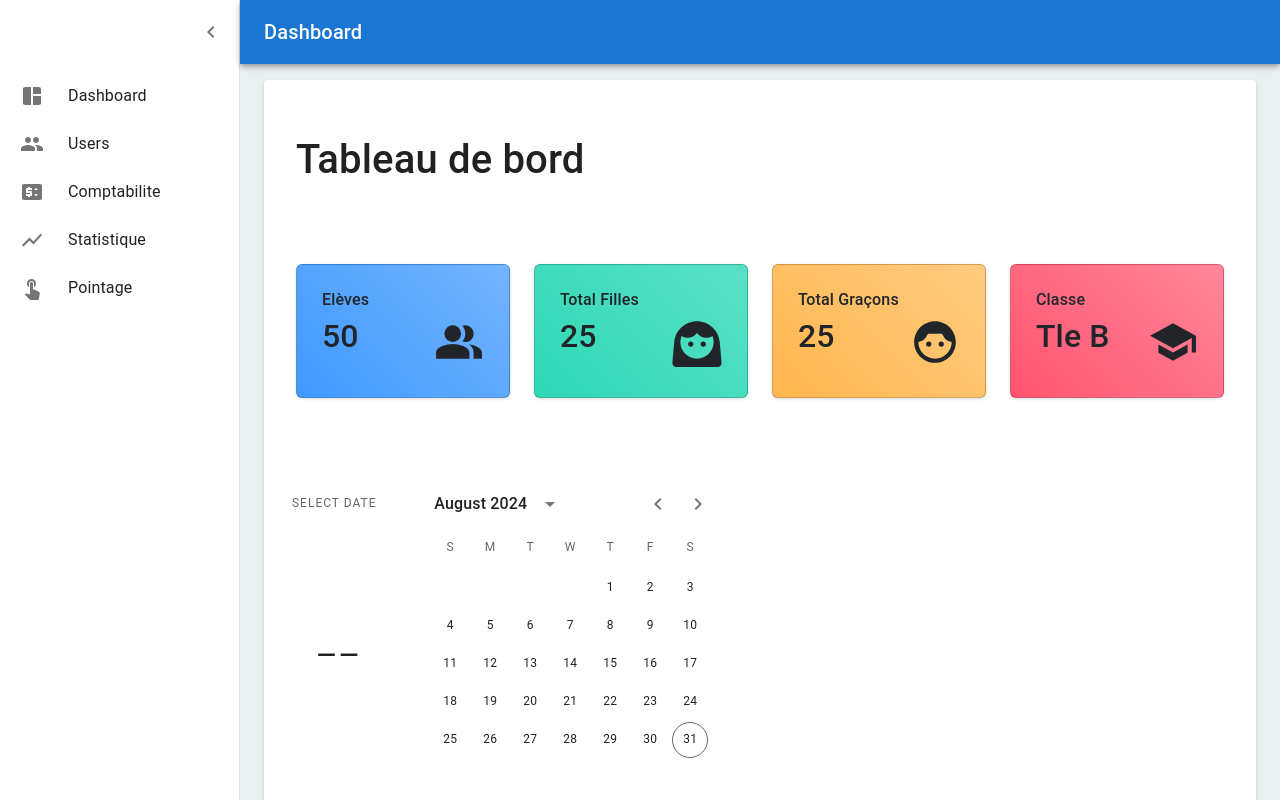
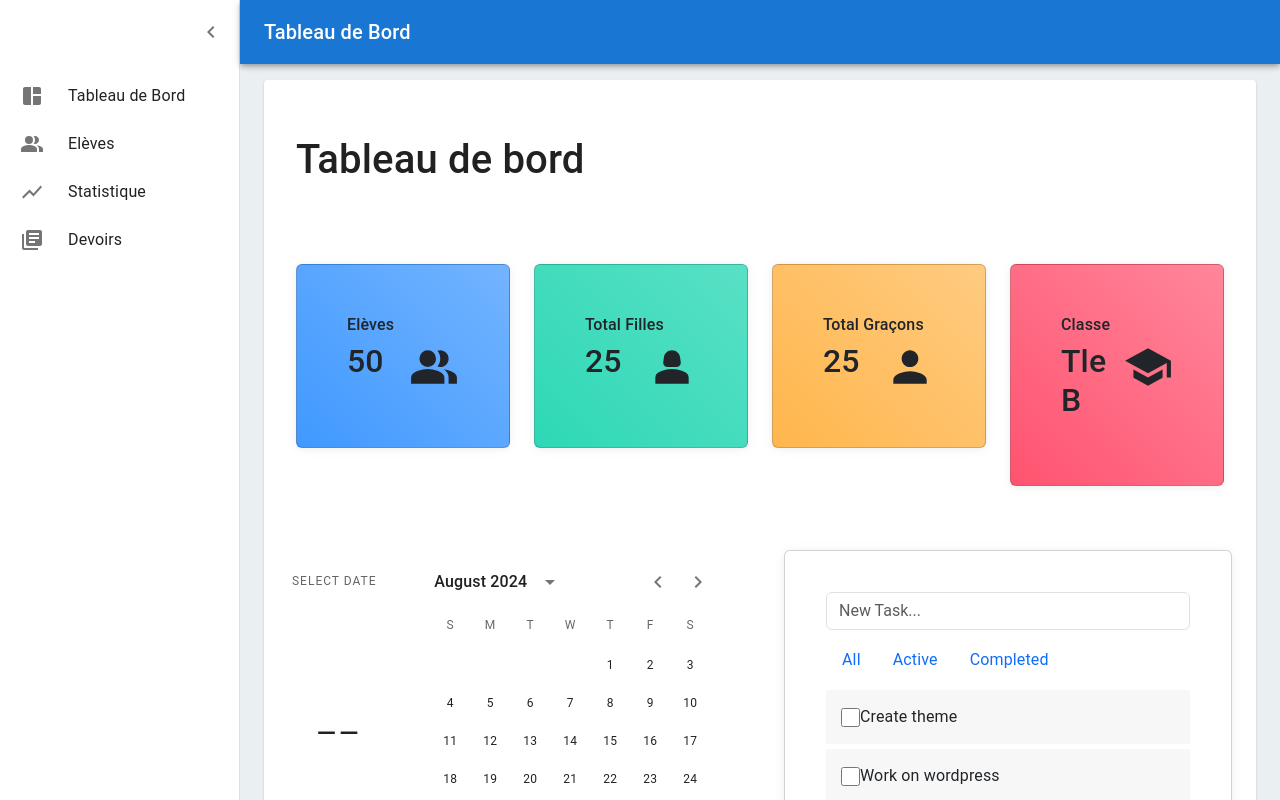
Before and after one commit to thierno-ba04/tache-21, a React (Create React App) app: page / in a window 1280 px wide. Shown: the top 800 px of the page. Built offline with nearby package versions, Linux system fonts and the light colour scheme.

Commit message:
stylisation de la partie liste e des eleves

```diff
--- a/src/App.css
+++ b/src/App.css
@@ -49,3 +49,110 @@
 .f-right {
     float: right;
 }
+
+
+
+
+
+/* todolist*/
+
+body{
+    margin-top:20px;
+    background: #f8f8f8;
+}
+
+.todo-nav {
+    margin-top: 10px
+}
+
+.todo-list {
+    margin: 10px 0
+}
+
+.todo-list .todo-item {
+    padding: 15px;
+    margin: 5px 0;
+    border-radius: 0;
+    background: #f7f7f7
+}
+
+.todo-list.only-active .todo-item.complete {
+    display: none
+}
+
+.todo-list.only-active .todo-item:not(.complete) {
+    display: block
+}
+
+.todo-list.only-complete .todo-item:not(.complete) {
+    display: none
+}
+
+.todo-list.only-complete .todo-item.complete {
+    display: block
+}
+
+.todo-list .todo-item.complete span {
+    text-decoration: line-through
+}
+
+.remove-todo-item {
+    color: #ccc;
+    visibility: hidden
+}
+
+.remove-todo-item:hover {
+    color: #5f5f5f
+}
+
+.todo-item:hover .remove-todo-item {
+    visibility: visible
+}
+
+div.checker {
+    width: 18px;
+    height: 18px
+}
+
+div.checker input,
+div.checker span {
+    width: 18px;
+    height: 18px
+}
+
+div.checker span {
+    display: -moz-inline-box;
+    display: inline-block;
+    zoom: 1;
+    text-align: center;
+    background-position: 0 -260px;
+}
+
+div.checker, div.checker input, div.checker span {
+    width: 19px;
+    height: 19px;
+}
+
+div.checker, div.radio, div.uploader {
+    position: relative;
+}
+
+div.button, div.button *, div.checker, div.checker *, div.radio, div.radio *, div.selector, div.selector *, div.uploader, div.uploader * {
+    margin: 0;
+    padding: 0;
+}
+
+div.button, div.checker, div.radio, div.selector, div.uploader {
+    display: -moz-inline-box;
+    display: inline-block;
+    zoom: 1;
+    vertical-align: middle;
+}
+
+.card {
+    padding: 25px;
+    margin-bottom: 20px;
+    border: initial;
+    border-radius: calc(.15rem - 1px);
+    box-shadow: 0 1px 15px rgba(0,0,0,0.04), 0 1px 6px rgba(0,0,0,0.04);
+}
--- a/src/App.js
+++ b/src/App.js
@@ -4,6 +4,7 @@ import { BrowserRouter , Route, Routes } from 'react-router-dom';
 import Dashboard from './Dashboard';
 import Users from './Users';
 import Statistique from './Statistique';
+import Devoirs from './Devoirs';
 
 
 
@@ -17,6 +18,8 @@ function App() {
           <Route path="/" element={<Dashboard/>} />
           <Route path="/users" element={<Users/>} />
           <Route path="/Statistique" element={<Statistique/>} />
+          <Route path="/Devoirs" element={<Devoirs/>} />
+
 
 
 
--- a/src/Dashboard.js
+++ b/src/Dashboard.js
@@ -3,8 +3,6 @@ import Sidebar from "./Sidebar";
 import { Box, Typography } from "@mui/material";
 import Paper from '@mui/material/Paper';
 import PeopleAltIcon from '@mui/icons-material/PeopleAlt';
-import Face3Icon from '@mui/icons-material/Face3';
-import Face6Icon from '@mui/icons-material/Face6';
 import SchoolIcon from '@mui/icons-material/School';
 import'./App.css';
 
@@ -13,13 +11,16 @@ import { LocalizationProvider } from '@mui/x-date-pickers/LocalizationProvider';
 import { StaticDatePicker } from '@mui/x-date-pickers/StaticDatePicker';
 
 
-
+import PersonIcon from '@mui/icons-material/Person';
+import Person2Icon from '@mui/icons-material/Person2';
 
 
 
 
 
 const Dashboard = () => {
+
+
     return (
         <Box sx={{display:"flex"}}>
         <Sidebar/>
@@ -60,7 +61,7 @@ const Dashboard = () => {
             <div class="card bg-c-green order-card">
                 <div class="card-block">
                     <h6 class="m-b-20">Total Filles</h6>
-                    <h2 class="text-right"><Face3Icon sx={{float:'right',fontSize:50}}/><span>25</span></h2>
+                    <h2 class="text-right"><Person2Icon sx={{float:'right',fontSize:50}}/><span>25</span></h2>
                     <p class="m-b-0"><span class="f-right"></span></p>
                 </div>
             </div>
@@ -70,7 +71,7 @@ const Dashboard = () => {
             <div class="card bg-c-yellow order-card">
                 <div class="card-block">
                     <h6 class="m-b-20">Total Graçons</h6>
-                    <h2 class="text-right"><Face6Icon sx={{float:'right',fontSize:50}}/><span>25</span></h2>
+                    <h2 class="text-right"><PersonIcon sx={{float:'right',fontSize:50}}/><span>25</span></h2>
                     <p class="m-b-0"><span class="f-right"></span></p>
                 </div>
             </div>
@@ -100,11 +101,53 @@ const Dashboard = () => {
 
     </div>
     <div class="col">
+    <div class="container">
+    <div class="row">
+        <div class="col-md-12">
+            <div class="card card-white">
+                <div class="card-body">
+                    <form action="javascript:void(0);">
+                        <input type="text" class="form-control add-task" placeholder="New Task..."/>
+                    </form>
+                    <ul class="nav nav-pills todo-nav">
+                        <li role="presentation" class="nav-item all-task active"><a href="#" class="nav-link">All</a></li>
+                        <li role="presentation" class="nav-item active-task"><a href="#" class="nav-link">Active</a></li>
+                        <li role="presentation" class="nav-item completed-task"><a href="#" class="nav-link">Completed</a></li>
+                    </ul>
+                    <div class="todo-list">
+                        <div class="todo-item">
+                            <div class="checker"><span class=""><input type="checkbox"/></span></div>
+                            <span>Create theme</span>
+                            <a href="javascript:void(0);" class="float-right remove-todo-item"><i class="icon-close"></i></a>
+                        </div>
+                        <div class="todo-item">
+                            <div class="checker"><span class=""><input type="checkbox"/></span></div>
+                            <span>Work on wordpress</span>
+                            <a href="javascript:void(0);" class="float-right remove-todo-item"><i class="icon-close"></i></a>
+                        </div>
+
+                        <div class="todo-item">
+                            <div class="checker"><span class=""><input type="checkbox"/></span></div>
+                            <span>Organize office main department</span>
+                            <a href="javascript:void(0);" class="float-right remove-todo-item"><i class="icon-close"></i></a>
+                        </div>
+                        <div class="todo-item">
+                            <div class="checker"><span><input type="checkbox"/></span></div>
+                            <span>Error solve in HTML template</span>
+                            <a href="javascript:void(0);" class="float-right remove-todo-item"><i class="icon-close"></i></a>
+                        </div>
+                    </div>
+                </div>
+            </div>
+        </div>
+    </div>
 
     </div>
 
   </div>
 </div>
+</div>
+<br/>
 
 
     </Typography>
--- /dev/null
+++ b/src/Devoirs.js
@@ -0,0 +1,110 @@
+import React from "react";
+import Sidebar from "./Sidebar";
+import { Box, Typography } from "@mui/material";
+import Paper from '@mui/material/Paper';
+import { styled, createTheme, ThemeProvider } from '@mui/system';
+import CloudUploadIcon from '@mui/icons-material/CloudUpload';
+
+
+const customTheme = createTheme({
+    components: {
+      MyThemeComponent: {
+        styleOverrides: {
+          root: {
+            color: 'darkslategray',
+          },
+          primary: {
+            color: 'darkblue',
+          },
+          secondary: {
+            color: 'darkred',
+            backgroundColor: 'pink',
+          },
+        },
+        variants: [
+          {
+            props: { variant: 'dashed', color: 'primary' },
+            style: {
+              border: '1px dashed darkblue',
+            },
+          },
+          {
+            props: { variant: 'dashed', color: 'secondary' },
+            style: {
+              border: '1px dashed darkred',
+            },
+          },
+        ],
+      },
+    },
+  });
+
+  const MyThemeComponent = styled('div', {
+    // Configure which props should be forwarded on DOM
+    shouldForwardProp: (prop) =>
+      prop !== 'color' && prop !== 'variant' && prop !== 'sx',
+    name: 'MyThemeComponent',
+    slot: 'Root',
+    // We are specifying here how the styleOverrides are being applied based on props
+    overridesResolver: (props, styles) => [
+      styles.root,
+      props.color === 'primary' && styles.primary,
+      props.color === 'secondary' && styles.secondary,
+    ],
+  })(({ theme }) => ({
+    backgroundColor: 'aliceblue',
+    padding: theme.spacing(1),
+  }));
+
+
+
+const Devoirs= () => {
+    return (
+        <Box sx={{display:"flex"}}>
+        <Sidebar/>
+         <Box component="main"  sx={{flexGrow:1,marginTop:7,p:3,bgcolor:"#eaeff1" }}>
+            <Typography>
+            <Paper >
+      <Typography
+      sx={{textAlign:'center',mt:3,mb:5}} >
+      <div style={{ width: '100%' }}>
+       <Typography sx={{p:5,textAlign:'justify',mb:5}}>
+       <br/>
+         <h1 > Devoirs des élèves<br/>
+         <h6 style={{color:'#939597'}}></h6>
+       </h1>
+         <br/>
+       </Typography>
+
+    </div>
+     <Typography sx={{p:5}}>
+
+     <ThemeProvider theme={customTheme}>
+      <MyThemeComponent sx={{ m: 1 }} color="primary" variant="dashed" style={{height:400}}>
+      <Box sx={{ textAlign: 'center', m: 1 ,margin:10}}>
+
+       Clickez sur le button pour recuperez les devoirs <br/><br/>
+
+       <button>< CloudUploadIcon/></button>
+      </Box>
+
+      </MyThemeComponent>
+    </ThemeProvider>
+
+    </Typography>
+
+
+
+      </Typography>
+    </Paper>
+
+            </Typography>
+
+         </Box>
+
+        </Box>
+     );
+
+}
+
+export default Devoirs;
--- a/src/Sidebar.js
+++ b/src/Sidebar.js
@@ -16,11 +16,10 @@ import ListItemIcon from '@mui/material/ListItemIcon';
 import ListItemText from '@mui/material/ListItemText';
 import React from 'react';
 import SpaceDashboardIcon from '@mui/icons-material/SpaceDashboard';
-import PeopleIcon from '@mui/icons-material/People';
-import PriceChangeIcon from '@mui/icons-material/PriceChange';
 import ShowChartIcon from '@mui/icons-material/ShowChart';
-import TouchAppIcon from '@mui/icons-material/TouchApp';
 import { useNavigate } from 'react-router-dom';
+import LibraryBooksIcon from '@mui/icons-material/LibraryBooks';
+import PeopleAltIcon from '@mui/icons-material/PeopleAlt';
 
 const drawerWidth = 240;
 
@@ -72,6 +71,14 @@ const AppBar = styled(MuiAppBar, {
   }),
 }));
 
+const styles = {
+  paper: {
+  background: "blue"
+  }
+  }
+
+
+
 const Drawer = styled(MuiDrawer, { shouldForwardProp: (prop) => prop !== 'open' })(
   ({ theme, open }) => ({
     width: drawerWidth,
@@ -109,10 +116,10 @@ export default function Sidebar() {
   return (
     <Box sx={{ display: 'flex' }}>
       <CssBaseline />
-      <AppBar position="fixed" open={open}>
+      <AppBar position="fixed" open={open} >
         <Toolbar>
           <IconButton
-            color="inherit"
+            color="primary"
             aria-label="open drawer"
             onClick={handleDrawerOpen}
             edge="start"
@@ -124,7 +131,7 @@ export default function Sidebar() {
             <MenuIcon />
           </IconButton>
           <Typography variant="h6" noWrap component="div">
-            Dashboard
+            Tableau de Bord
           </Typography>
         </Toolbar>
       </AppBar>
@@ -155,7 +162,7 @@ export default function Sidebar() {
                   <SpaceDashboardIcon/>
                 </ListItemIcon>
 
-                <ListItemText primary="Dashboard" sx={{ opacity: open ? 1 : 0 }} />
+                <ListItemText primary="Tableau de Bord" sx={{ opacity: open ? 1 : 0 }} />
               </ListItemButton>
             </ListItem>
 
@@ -174,34 +181,14 @@ export default function Sidebar() {
                     justifyContent: 'center',
                   }}
                 >
-                  <PeopleIcon/>
+                  <PeopleAltIcon/>
                 </ListItemIcon>
-                <ListItemText primary="Users" sx={{ opacity: open ? 1 : 0 }} />
+                <ListItemText primary="Elèves" sx={{ opacity: open ? 1 : 0 }} />
               </ListItemButton>
             </ListItem>
 
 
 
-            <ListItem  disablePadding sx={{ display: 'block' }}onClick={()=>{navigate('/Comptabilite')}}>
-              <ListItemButton
-                sx={{
-                  minHeight: 48,
-                  justifyContent: open ? 'initial' : 'center',
-                  px: 2.5,
-                }}
-              >
-                <ListItemIcon
-                  sx={{
-                    minWidth: 0,
-                    mr: open ? 3 : 'auto',
-                    justifyContent: 'center',
-                  }}
-                >
-                    <PriceChangeIcon/>
-                </ListItemIcon>
-                <ListItemText primary="Comptabilite" sx={{ opacity: open ? 1 : 0 }} />
-              </ListItemButton>
-            </ListItem>
 
 
 
@@ -227,7 +214,7 @@ export default function Sidebar() {
             </ListItem>
 
 
-            <ListItem  disablePadding sx={{ display: 'block' }} onClick={()=>{navigate('/Pointage')}}>
+            <ListItem  disablePadding sx={{ display: 'block' }} onClick={()=>{navigate('/Devoirs')}}>
               <ListItemButton
                 sx={{
                   minHeight: 48,
@@ -242,9 +229,10 @@ export default function Sidebar() {
                     justifyContent: 'center',
                   }}
                 >
-                    <TouchAppIcon/>
+                  <LibraryBooksIcon/>
+
                 </ListItemIcon>
-                <ListItemText primary="Pointage" sx={{ opacity: open ? 1 : 0 }} />
+                <ListItemText primary="Devoirs" sx={{ opacity: open ? 1 : 0 }} />
               </ListItemButton>
             </ListItem>
 
--- a/src/Statistique.js
+++ b/src/Statistique.js
@@ -3,8 +3,6 @@ import Sidebar from "./Sidebar";
 import { Box, Typography } from "@mui/material";
 
 import Paper from '@mui/material/Paper';
-import { Avatar } from '@mui/material';
-import Stack from '@mui/material/Stack';
 import { BarChart } from '@mui/x-charts/BarChart';
 
 
@@ -25,11 +23,8 @@ const Statistique = () => {
       <div style={{ width: '100%' }}>
        <Typography sx={{p:5,textAlign:'justify',mb:5}}>
        <br/>
-         <h1 >Statistique<br/>
-         <h6 style={{color:'#939597'}}>Here's a list of your tasks for this month!</h6>
-         <Stack direction="row" className="Stack" spacing={2}  style={{justifyContent:'flex-end',marginTop:'-45px',marginRight:10}} >
-      <Avatar alt="Remy Sharp" src="/static/images/avatar/1.jpg" />
-    </Stack>
+         <h1 >Statistique des notes par semestre<br/>
+         <h6 style={{color:'#939597'}}></h6>
 </h1>
          <br/> <br/>
 
```
Also changed, not shown: src/Pointage.js (deleted, +0 -20 lines), src/Users.js (+18 -12 lines), src/1.jpg (added).
